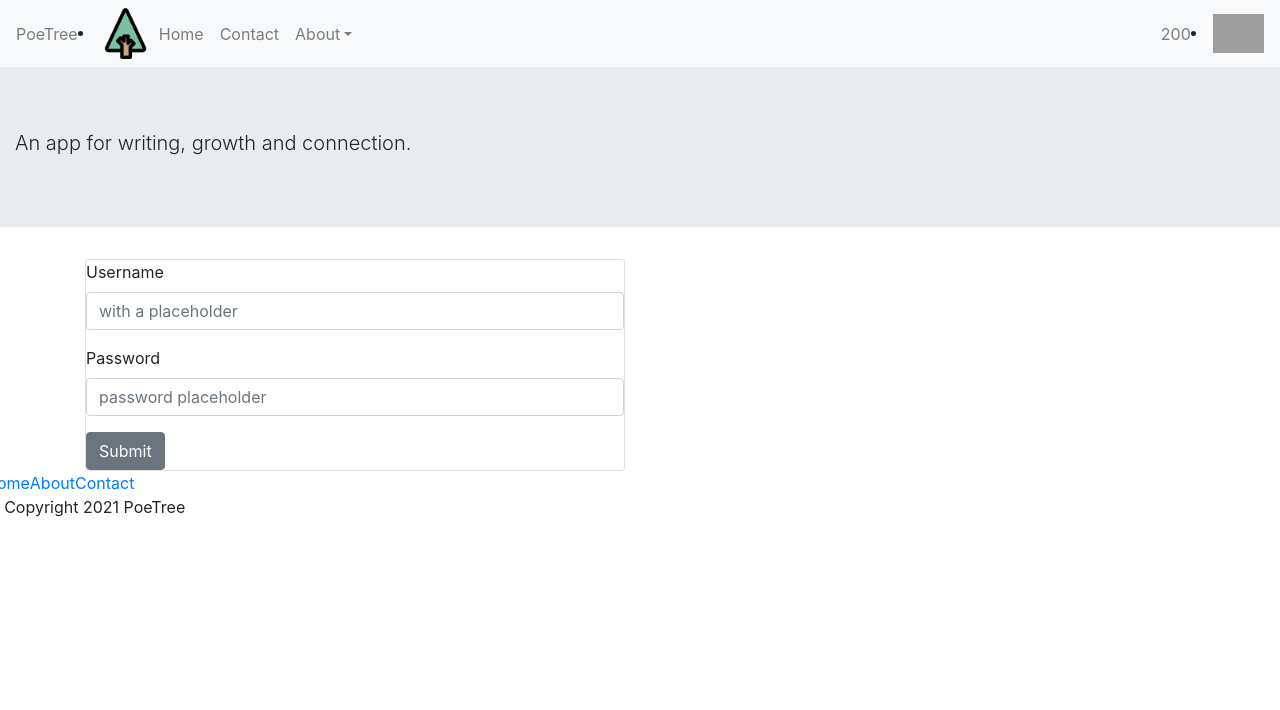
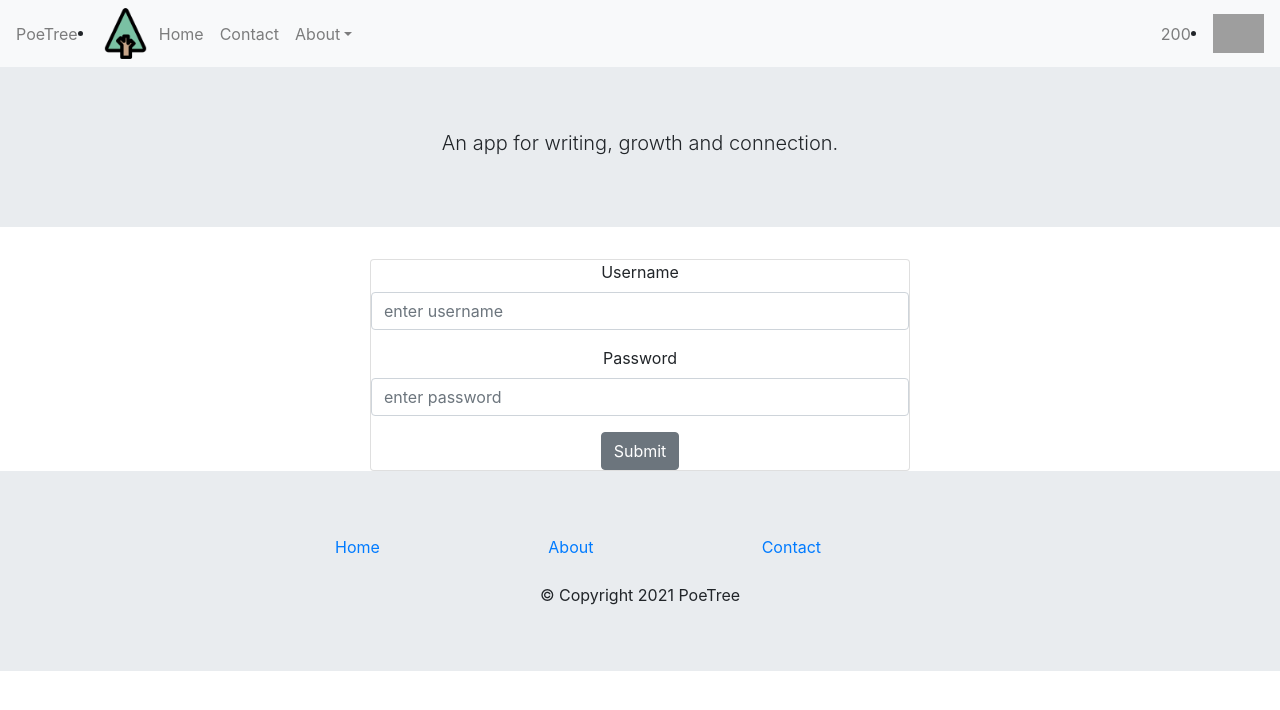
Before and after one commit to stirey/poeTreeClient, a React (Create React App) app: page / in a window 1280 px wide. Shown: the top 710 px of the page. Built offline with nearby package versions, Linux system fonts and the light colour scheme; grey boxes are pictures that could not be loaded.

Commit message:
committing the incomplete footer code. still needs styling

```diff
--- a/src/App.css
+++ b/src/App.css
@@ -1,5 +1,8 @@
-/* ICONS */
 
+
+
+
+/* HEADER */
 .acorn{
      width: 4vw;
   }
@@ -8,12 +11,28 @@
   width: 4vw;
 }
 
+/* BANNER */
+.bannertext{
 
-/* FORMS */
+  text-align: center;
+}
 
-#login{
-  background-position: center;
+/* LOGIN FORM */
+
+.login{
+  display: inline-block;
+  position: relative;
+  text-align: center;
 }
+
+/* FOOTER */
+.footerRow {
+  display: block;
+  position: relative;
+  text-align: center;
+
+}
+
 
 
 
--- a/src/components/site/Banner.js
+++ b/src/components/site/Banner.js
@@ -4,9 +4,8 @@ import { Jumbotron, Container } from 'reactstrap';
 const Example = (props) => {
   return (
     <div>
-      <Jumbotron fluid>
+      <Jumbotron className="bannertext" fluid>
         <Container fluid>
-
           <h4 className="lead">An app for writing, growth and connection.</h4>
         </Container>
       </Jumbotron>
--- a/src/components/site/Body.js
+++ b/src/components/site/Body.js
@@ -3,24 +3,25 @@ import { Container, Row, Col, Button, Form, FormGroup, Label, Input, FormText, C
 
 const Example = (props) => {
   return (
-    <Container>
+    <Container className="logincontainer">
         <Row>
+        <Col></Col>
         <Col sm="6">
-
-    <Card>
+            <Card id="logincard">
                 <Form className="login">
                 <FormGroup>
-        <Label for="exampleEmail">Username</Label>
-        <Input type="username" name="username" id="username" placeholder="with a placeholder" />
+                <Label className="username">Username</Label>
+                <Input type="username" name="username" id="username" placeholder="enter username" />
                 </FormGroup>
                 <FormGroup>
-        <Label for="examplePassword">Password</Label>
-        <Input type="password" name="password" id="examplePassword" placeholder="password placeholder" />
+                <Label className="username">Password</Label>
+                <Input type="password" name="password" id="examplePassword" placeholder="enter password" />
                 </FormGroup>
                 <Button>Submit</Button>
                 </Form>
             </Card>
         </Col>
+        <Col></Col>
         </Row>
     </Container>
   );
--- a/src/components/site/Footer.js
+++ b/src/components/site/Footer.js
@@ -1,24 +1,32 @@
 import React from 'react';
-import { Row } from 'reactstrap';
+import { Container, Row, Col, Jumbotron } from 'reactstrap';
 
 
 const Footer = (props) => {
 
     return (
         <div className="footerDiv">
-            <footer className="footer">
-                <Row className="footerRow">
-                    <br />
+            <Jumbotron fluid>
+                <Container fluid>
+                <Row className="footernav">
+                    <Col sm="3"></Col>
+                    <Col sm="2">
                     <a className="footerLink" href="/">Home</a>
+                    </Col>
+                    <Col sm="2">
                     <a className="footerLink" href="/about">About</a>
+                    </Col>
+                    <Col sm="2">
                     <a className="footerLink" href="/contact">Contact</a>
-                    <br />
+                    </Col>
+                    <Col sm="3"></Col>
                 </Row>
+                <br/>
                 <Row className="footerRow">
                 © Copyright 2021 PoeTree
                 </Row>
-                <br />
-            </footer>
+                </Container>
+            </Jumbotron>
         </div>
     )
 }
```
Lines whose indentation alone changed are shown as unchanged.
